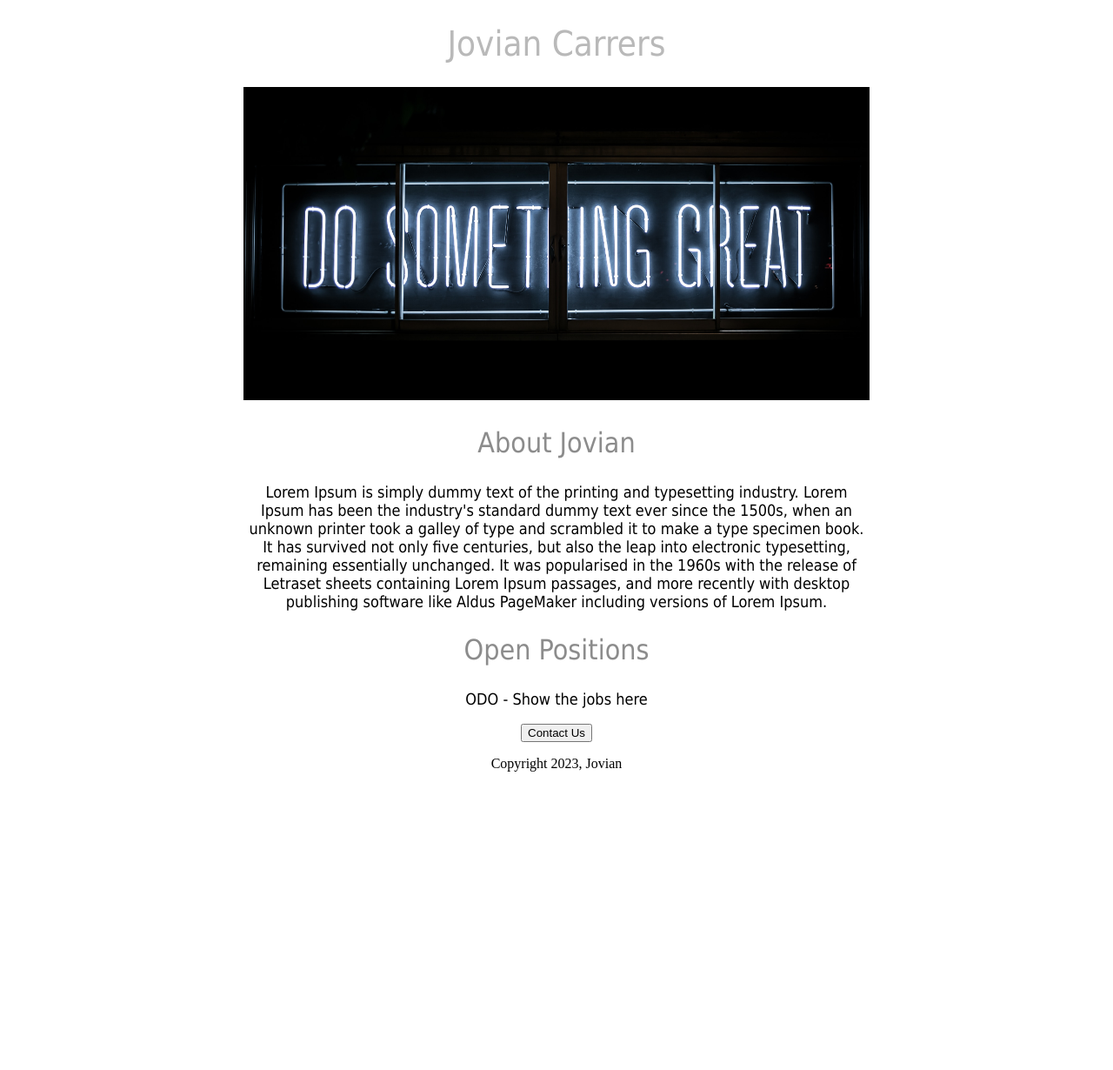
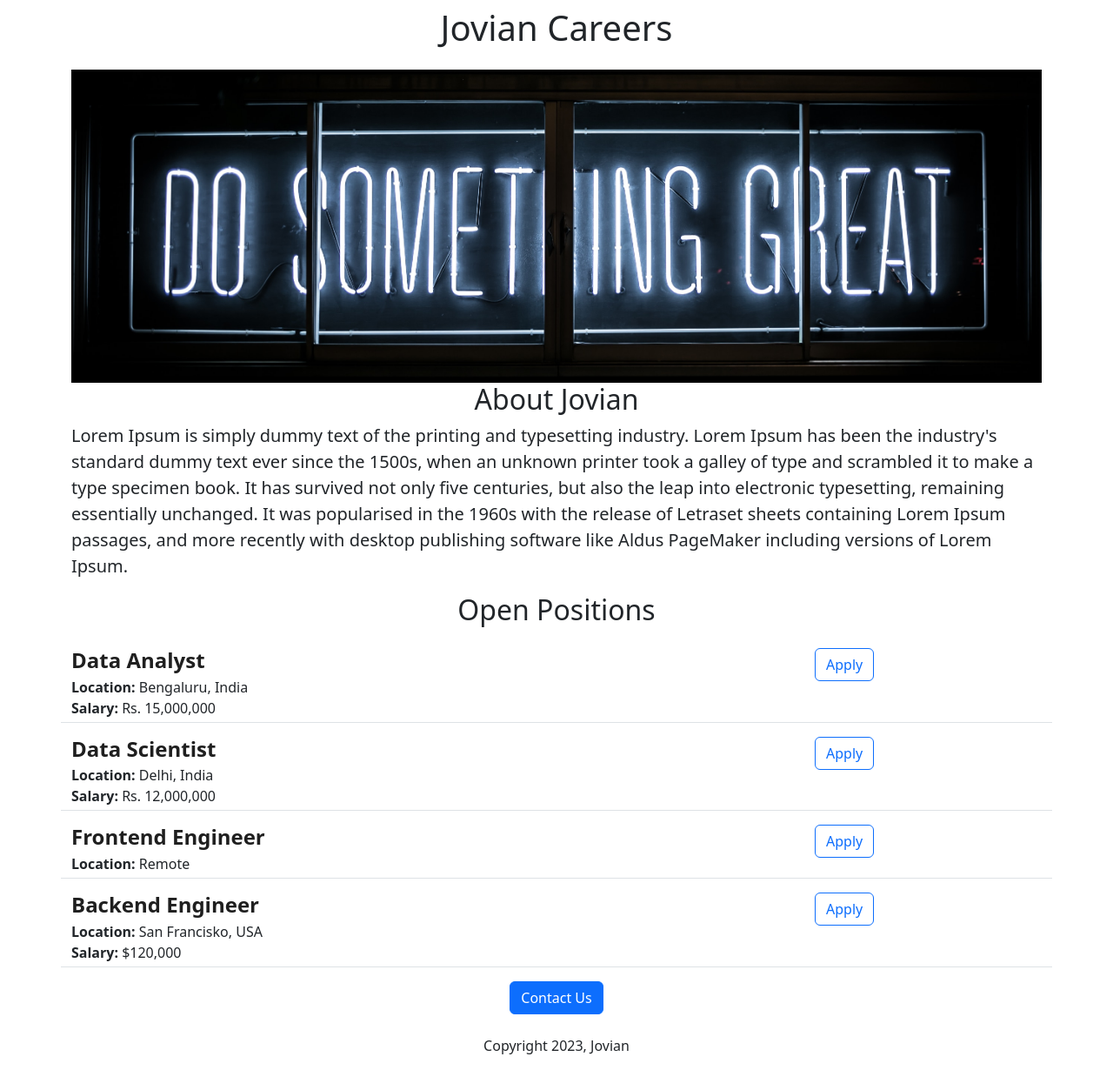
Before and after one commit to EvilGeorgee/flask-sql-website, a Flask app: page / in a window 1280 px wide. Shown: the whole page at 87% size. Before the commit the page ends 887 px from the top, so only its background shows below. Run offline with Flask 3, Linux system fonts and the light colour scheme.

Commit message:
Added dynamic data and API route, changed styles with bootstrap

```diff
--- a/app.py
+++ b/app.py
@@ -1,11 +1,42 @@
-from flask import Flask, render_template
+from flask import Flask, render_template, jsonify
 
 app = Flask(__name__)
 
+JOBS = [
+	{
+		'id': 1,
+		'title': 'Data Analyst',
+		'location': 'Bengaluru, India',
+		'salary': 'Rs. 15,000,000'
+	},
+	{
+		'id': 2,
+		'title': 'Data Scientist',
+		'location': 'Delhi, India',
+		'salary': 'Rs. 12,000,000'
+	},
+	{
+		'id': 3,
+		'title': 'Frontend Engineer',
+		'location': 'Remote',
+		# 'salary': 'Rs. 12,000,000'
+	},
+	{
+		'id': 4,
+		'title': 'Backend Engineer',
+		'location': 'San Francisko, USA',
+		'salary': '$120,000'
+	},
+]
+
+
 @app.route('/')
 def hello_jovian():
-	return render_template('home.html')
+	return render_template('home.html', jobs=JOBS, company_name='Jovian')
 
+@app.route('/jobs')
+def list_jobs():
+	return jsonify(JOBS)
 
 print(__name__)
 if __name__ == '__main__':
--- a/templates/home.html
+++ b/templates/home.html
@@ -2,49 +2,26 @@
 <html>
     <head>
         <title>Jovian Careers</title>
+        <meta charset="utf-8">
+        <meta name="viewport" content="width=device-width, initial-scale=1">
+        <link href="https://cdn.jsdelivr.net/npm/bootstrap@5.3.2/dist/css/bootstrap.min.css" rel="stylesheet" integrity="sha384-T3c6CoIi6uLrA9TneNEoa7RxnatzjcDSCmG1MXxSR1GAsXEV/Dwwykc2MPK8M2HN" crossorigin="anonymous">
         <style>
-            h1 {
-                font-size:  40px;
-                font-family: Tahoma;
-                font-weight: normal;
-                text-align: center;
-                color: rgb(185, 185, 185);
-            }
             #banner {
+                height: 360px;
                 width: 100%;
-                height: 360px;
                 object-fit: cover;
-            }
-
-            h2 {
-                font-size: 32px;
-                font-family: Tahoma;
-                font-weight: normal;
-                text-align: center;
-                color: rgb(140, 140, 140);
-
-            }
-
-            .bodytext {
-                font-size: 18px;
-                font-family: Tahoma;
-                font-weight: normal;
-                text-align: center;
-            }
-
-            #container {
-                max-width: 720px;
-                margin: 0 auto 0 auto;
             }
         </style>
     </head>
     <body>
-    <div id = 'container'>
-        <h1>Jovian Carrers</h1>
+    <div class ='container'>
+        <h1 class='text-center mt-2 mb-4'>
+            {{company_name}} Careers
+        </h1>
         <img id='banner' src = 'http://127.0.0.1:5000/static/banner.jpg'>
-        <h2>About Jovian</h2>
 
-            <p class = 'bodytext'>
+        <h2 class='text-center'>About Jovian</h2>
+            <p class='lead'>
                 Lorem Ipsum is simply dummy text of the printing and typesetting industry.
                 Lorem Ipsum has been the industry's standard dummy text ever since the 1500s,
                 when an unknown printer took a galley of type and scrambled it to make a type specimen book.
@@ -53,14 +30,16 @@
                 with the release of Letraset sheets containing Lorem Ipsum passages,
                 and more recently with desktop publishing software like Aldus PageMaker including versions of Lorem Ipsum.
             </p>
-            <h2>Open Positions</h2>
-            <p class = 'bodytext'>
-                ODO - Show the jobs here
+            <h2 class='text-center mt-2 mb-4'>Open Positions</h2>
+            <p>
+                {% for job in jobs %}
+                {% include 'jobitem.html'%}
+                {% endfor %}
             </p>
 
-        <div style="text-align: center">
-        <button>Contact Us</button>
-        <p>Copyright 2023, Jovian</p>
+        <div class = 'text-center'>
+        <button class='btn btn-primary byn-lg'>Contact Us</button>
+        <p class='mt-4'>Copyright 2023, Jovian</p>
         </div>
 
     </div>
--- /dev/null
+++ b/templates/jobitem.html
@@ -0,0 +1,18 @@
+<div class='border-bottom row' style='margin-bottom: 16px;  padding-bottom: 4px'>
+    <div class='col-9'>
+        <h4 style="color: rgb(31, 31, 31); margin-bottom: 4px; font-weight: bold">
+            {{job['title']}}
+        </h4>
+        <div>
+            <b>Location: </b>{{job['location']}}
+        </div>
+        {% if 'salary' in job%}
+        <div>
+            <b>Salary: </b>{{job['salary']}}
+        </div>
+        {% endif %}
+    </div>
+    <div class='col-3'>
+        <button type='button' class='btn btn-outline-primary' style='vertical-align: center;'>Apply</button>
+    </div>
+</div>
```
